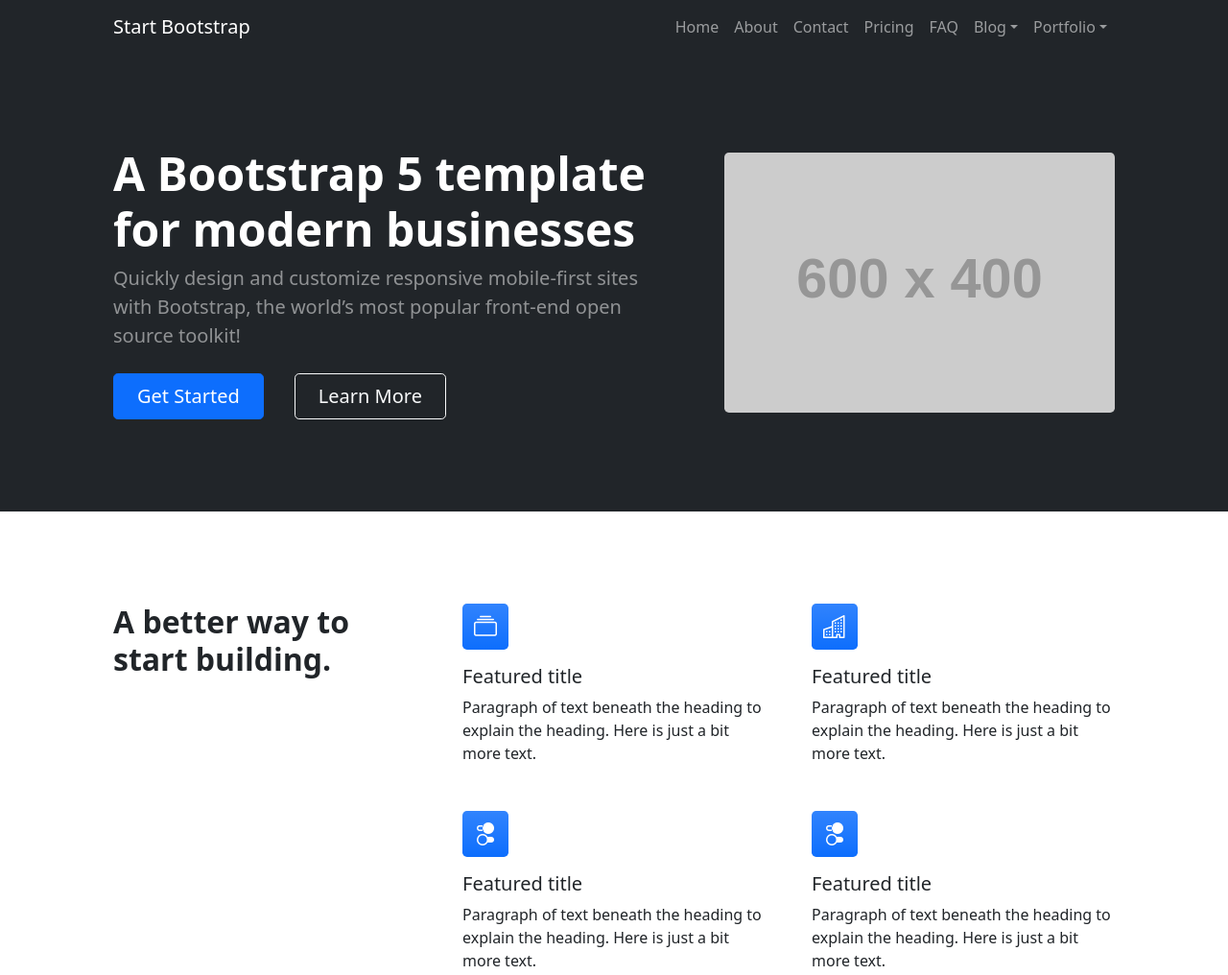
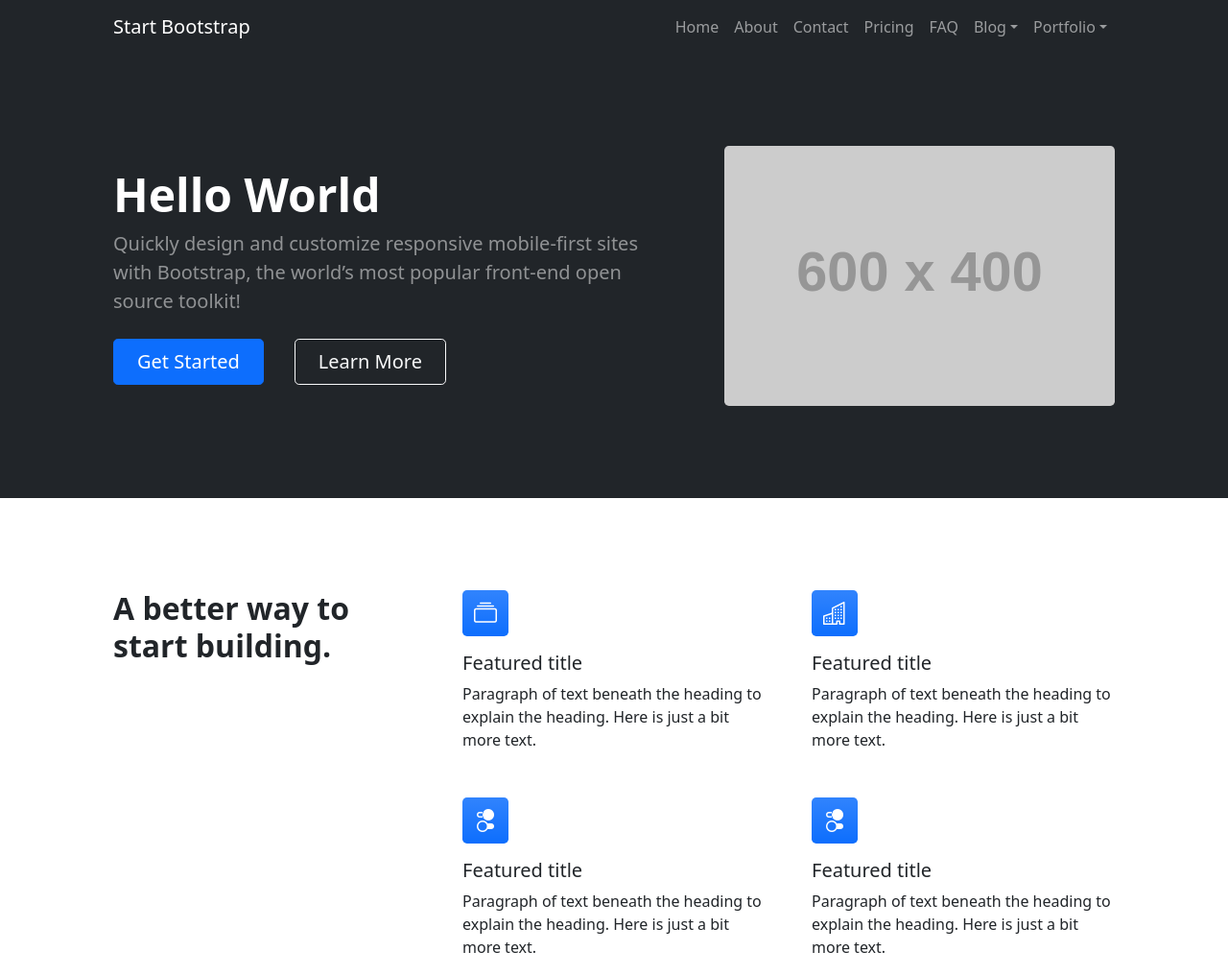
Before and after one commit to siaosyuan/my-first-website, a plain HTML site: page index.html in a window 1280 px wide. Shown: the top 1016 px of the page at 96% size. Drawn offline with nearby package versions, Linux system fonts and the light colour scheme; placeholder pictures from the web are drawn by us.

Commit message:
change page main title

```diff
--- a/index.html
+++ b/index.html
@@ -51,7 +51,7 @@
                     <div class="row gx-5 align-items-center justify-content-center">
                         <div class="col-lg-8 col-xl-7 col-xxl-6">
                             <div class="my-5 text-center text-xl-start">
-                                <h1 class="display-5 fw-bolder text-white mb-2">A Bootstrap 5 template for modern businesses</h1>
+                                <h1 class="display-5 fw-bolder text-white mb-2">Hello World</h1>
                                 <p class="lead fw-normal text-white-50 mb-4">Quickly design and customize responsive mobile-first sites with Bootstrap, the world’s most popular front-end open source toolkit!</p>
                                 <div class="d-grid gap-3 d-sm-flex justify-content-sm-center justify-content-xl-start">
                                     <a class="btn btn-primary btn-lg px-4 me-sm-3" href="#features">Get Started</a>
```
